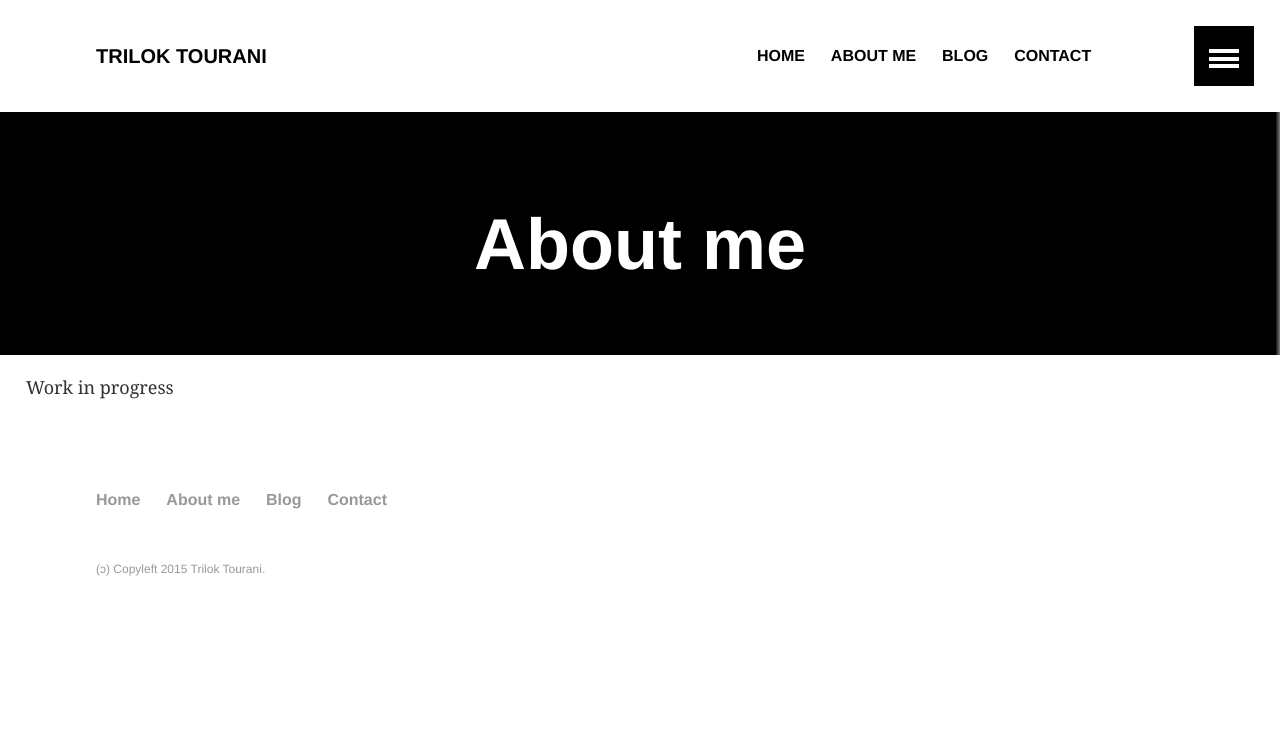
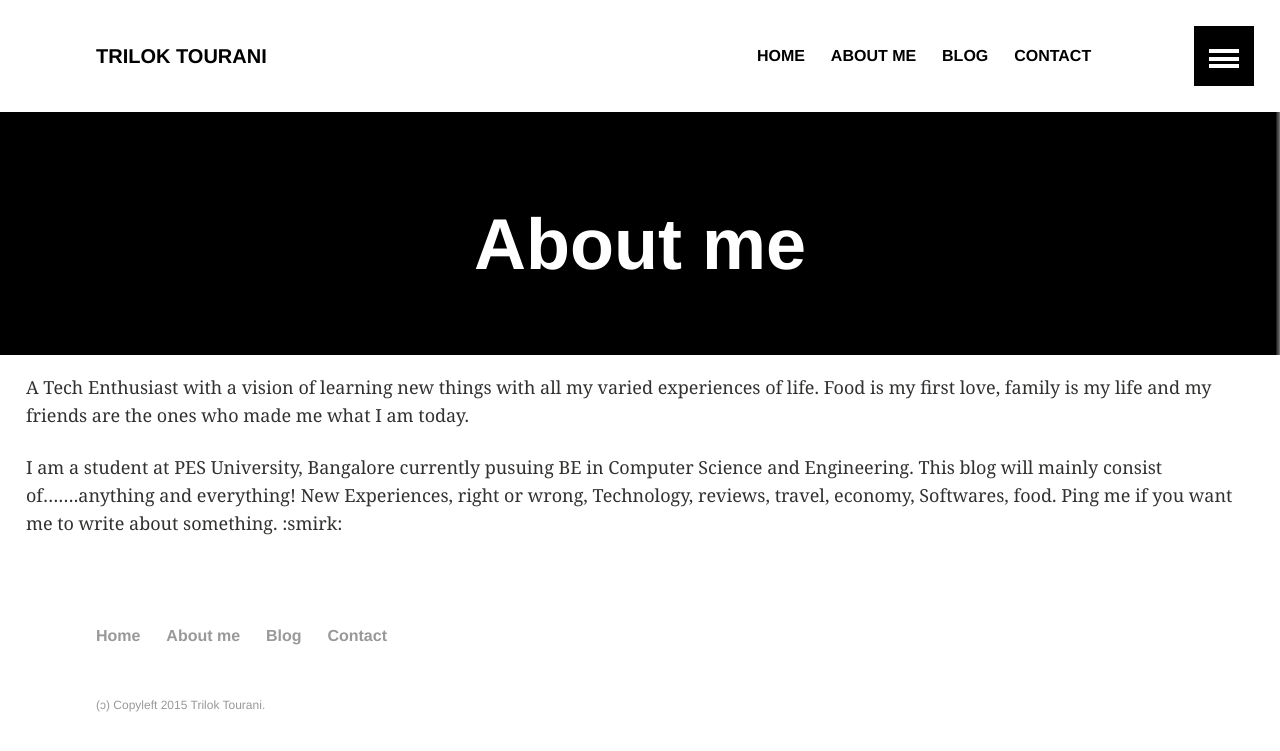
Before and after one commit to d4r3topk/d4r3topk.github.io, a Jekyll site: the page built from about/index.md, in a window 1280 px wide. Shown: the top 751 px of the page. Built offline with Jekyll 4.4.1, drawn with Linux system fonts in a browser that asks for light colours.

Commit message:
updated about me

```diff
--- a/about/index.md
+++ b/about/index.md
@@ -5,4 +5,6 @@ image:
   feature: black.png
 ---
 
-Work in progress
+A Tech Enthusiast with a vision of learning new things with all my varied experiences of life. Food is my first love, family is my life and my friends are the ones who made me what I am today.
+
+I am a student at PES University, Bangalore currently pusuing BE in Computer Science and Engineering. This blog will mainly consist of.......anything and everything! New Experiences, right or wrong, Technology, reviews, travel, economy, Softwares, food. Ping me if you want me to write about something. :smirk:
```
